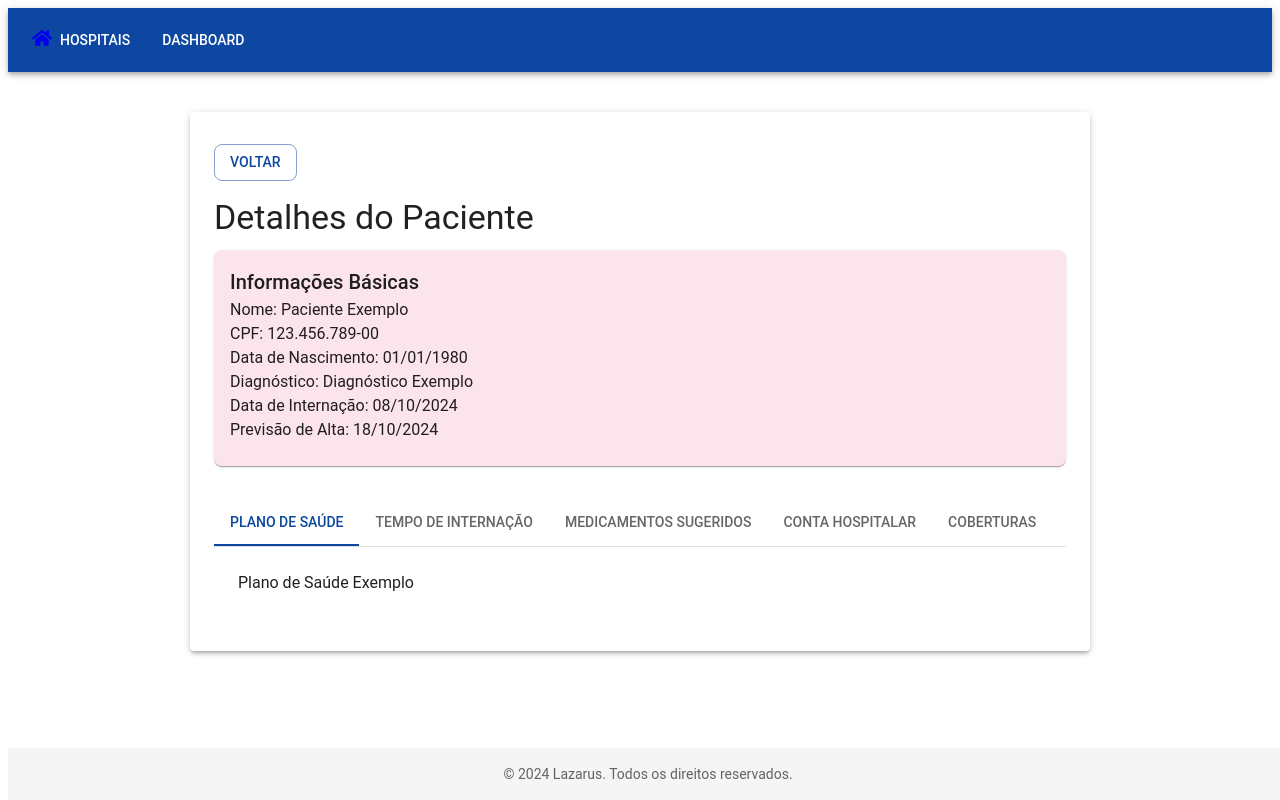
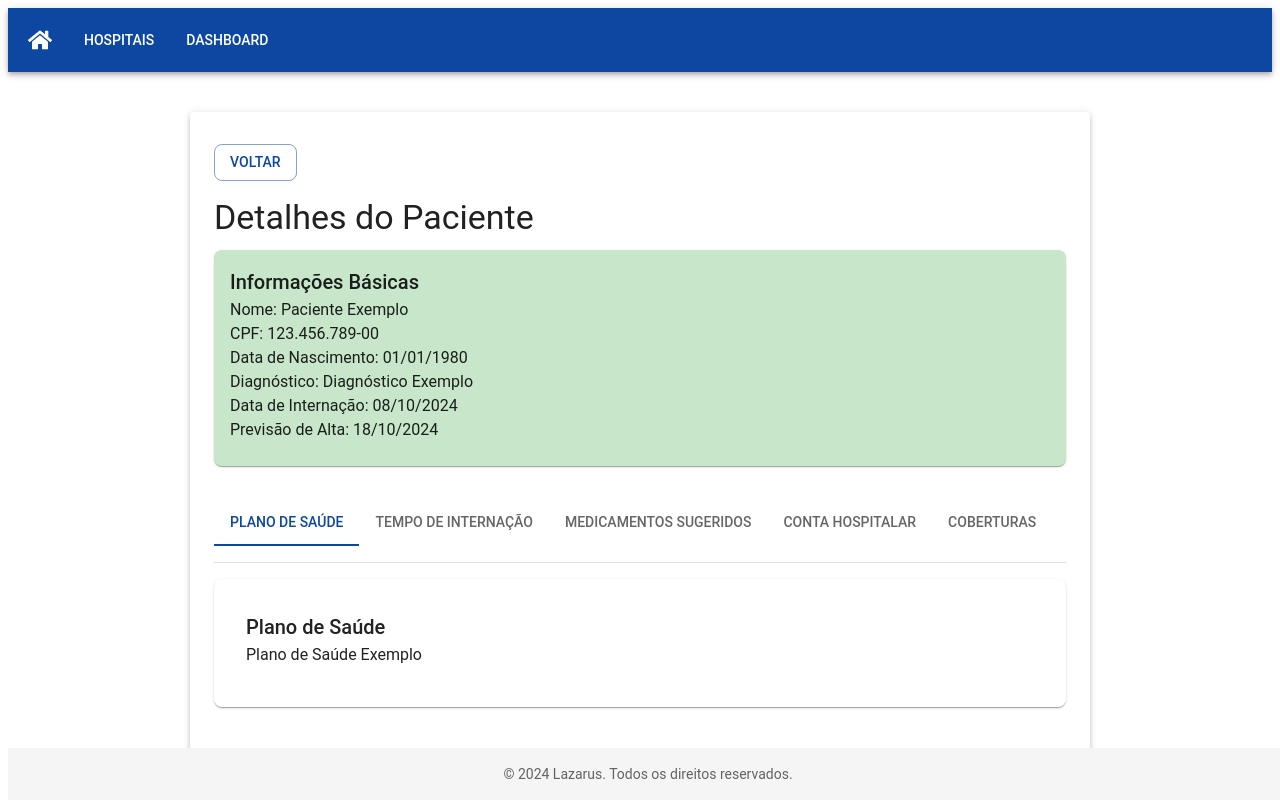
Before and after one commit to coliveia/lazarus, a React (Create React App) app: page /patients/1 in a window 1280 px wide. Built offline with nearby package versions, Linux system fonts and the light colour scheme.

Commit message:
att cor de detalhe paciente e home

```diff
--- a/src/components/Header.js
+++ b/src/components/Header.js
@@ -1,15 +1,22 @@
 import React from 'react';
 import { Link } from 'react-router-dom';
-import { AppBar, Toolbar, Button, Box } from '@mui/material';
+import { AppBar, Toolbar, Button, Box, IconButton } from '@mui/material';
 import { FaHome } from 'react-icons/fa';
 
 const Header = () => {
   return (
     <AppBar position="static" sx={{ mb: 4 }}>
       <Toolbar>
-            <Link to="/home">
-              <FaHome size={20} /> {/* Ícone de casa */}
-            </Link>
+      <IconButton
+          component={Link}
+          to="/home"
+          edge="start"
+          color="inherit"
+          aria-label="home"
+          sx={{ marginRight: 2 }}
+        >
+          <FaHome size={24} style={{ color: '#fff' }} /> {/* Cor branca para o ícone */}
+        </IconButton>
         <Box sx={{ display: 'flex', gap: 2 }}>
           <Button color="inherit" component={Link} to="/hospitals">
             Hospitais
--- a/src/components/PatientDetail.js
+++ b/src/components/PatientDetail.js
@@ -1,7 +1,7 @@
 import React from 'react';
 import { useNavigate } from 'react-router-dom';
 import { Box, Container, Paper, Typography, Card, CardContent, Tabs, Tab, Divider, Button } from '@mui/material';
-import { format, addDays, isBefore, differenceInDays } from 'date-fns';
+import { format, addDays, isBefore} from 'date-fns';
 
 const PatientDetail = () => {
 
@@ -14,7 +14,7 @@ const PatientDetail = () => {
     cpf: '123.456.789-00',
     dob: '01/01/1980',
     diagnosis: 'Diagnóstico Exemplo',
-    admissionDate: new Date(2024, 9, 8), // Exemplo: 15 de setembro de 2024
+    admissionDate: new Date(2024, 9, 8), // Exemplo: 8 de outubro de 2024
     averageHospitalizationDays: 10, // Tempo médio de internação em dias
     insurancePlan: 'Plano de Saúde Exemplo',
     hospitalizationTime: '2 dias',
@@ -30,10 +30,9 @@ const PatientDetail = () => {
 
   const getCardColor = () => {
     if (isBefore(today, dischargeDate)) {
-      const daysRemaining = differenceInDays(dischargeDate, today);
-      return daysRemaining === 1 ? '#fff9c4' : '#fce4ec'; // Amarelo se faltar um dia, rosa caso contrário
+      return '#C8E6C9'; // Verde claro para dentro do prazo
     }
-    return '#ffcdd2'; // Vermelho se a previsão de alta já passou
+    return '#FFF59D'; // Amarelo para vencido
   };
 
   const handleChange = (event, newValue) => {
@@ -63,29 +62,54 @@ const PatientDetail = () => {
       </Card>
 
       <Box>
-        <Tabs value={tabIndex} onChange={handleChange} aria-label="Paciente Details Tabs">
+        <Tabs value={tabIndex} onChange={handleChange} aria-label="Paciente Details Tabs" sx={{ mb: 2 }}>
           <Tab label="Plano de Saúde" />
           <Tab label="Tempo de Internação" />
           <Tab label="Medicamentos Sugeridos" />
           <Tab label="Conta Hospitalar" />
           <Tab label="Coberturas" />
         </Tabs>
-        <Divider />
-        <Box sx={{ p: 3 }}>
+        <Divider sx={{ mb: 2 }} />
+        <Box>
           {tabIndex === 0 && (
-            <Typography variant="body1">{patient.insurancePlan}</Typography>
+            <Card sx={{ mb: 2, padding: 2 }}>
+              <CardContent>
+                <Typography variant="h6">Plano de Saúde</Typography>
+                <Typography variant="body1">{patient.insurancePlan}</Typography>
+              </CardContent>
+            </Card>
           )}
           {tabIndex === 1 && (
-            <Typography variant="body1">{patient.hospitalizationTime}</Typography>
+            <Card sx={{ mb: 2, padding: 2 }}>
+              <CardContent>
+                <Typography variant="h6">Tempo de Internação</Typography>
+                <Typography variant="body1">{patient.hospitalizationTime}</Typography>
+              </CardContent>
+            </Card>
           )}
           {tabIndex === 2 && (
-            <Typography variant="body1">{patient.suggestedMedications}</Typography>
+            <Card sx={{ mb: 2, padding: 2 }}>
+              <CardContent>
+                <Typography variant="h6">Medicamentos Sugeridos</Typography>
+                <Typography variant="body1">{patient.suggestedMedications}</Typography>
+              </CardContent>
+            </Card>
           )}
           {tabIndex === 3 && (
-            <Typography variant="body1">{patient.hospitalAccount}</Typography>
+            <Card sx={{ mb: 2, padding: 2 }}>
+              <CardContent>
+                <Typography variant="h6">Conta Hospitalar</Typography>
+                <Typography variant="body1">{patient.hospitalAccount}</Typography>
+              </CardContent>
+            </Card>
           )}
           {tabIndex === 4 && (
-            <Typography variant="body1">{patient.coverages}</Typography>
+            <Card sx={{ mb: 2, padding: 2 }}>
+              <CardContent>
+                <Typography variant="h6">Coberturas</Typography>
+                <Typography variant="body1">{patient.coverages}</Typography>
+              </CardContent>
+            </Card>
           )}
         </Box>
       </Box>
```
